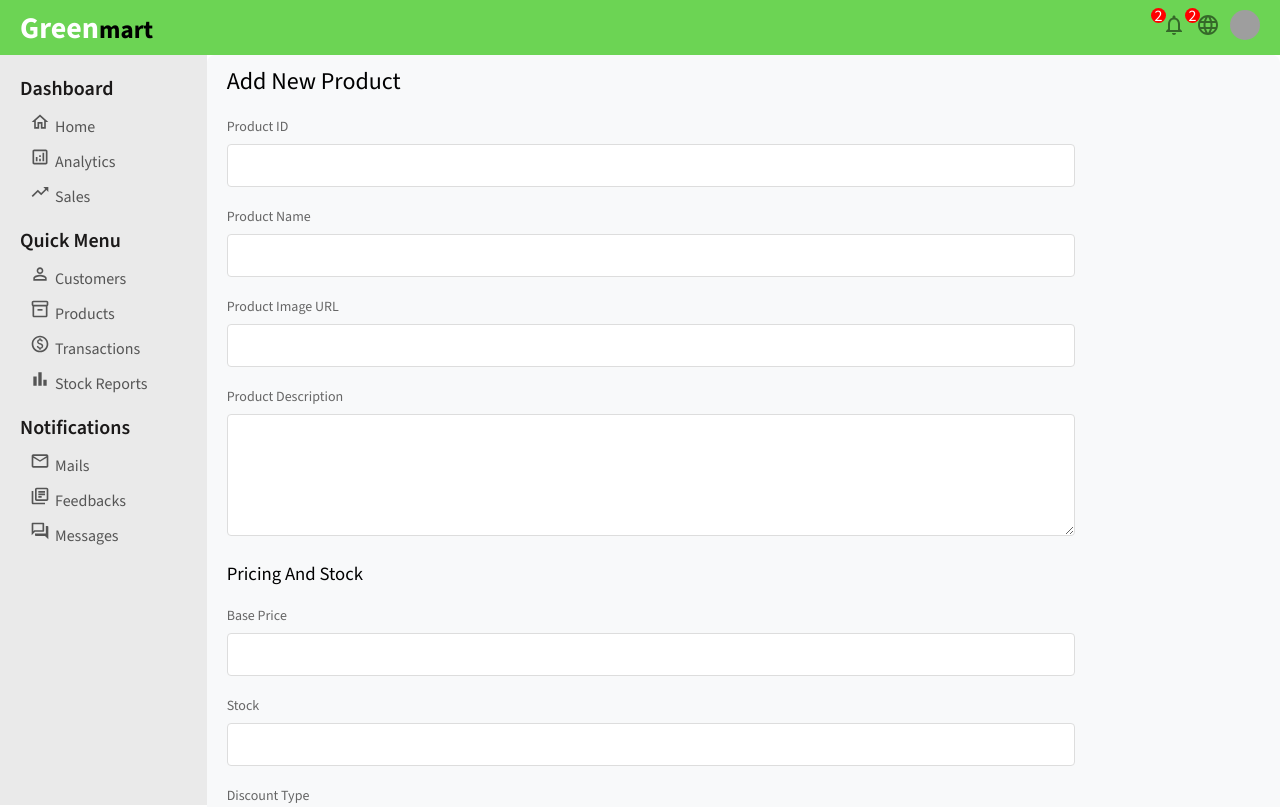
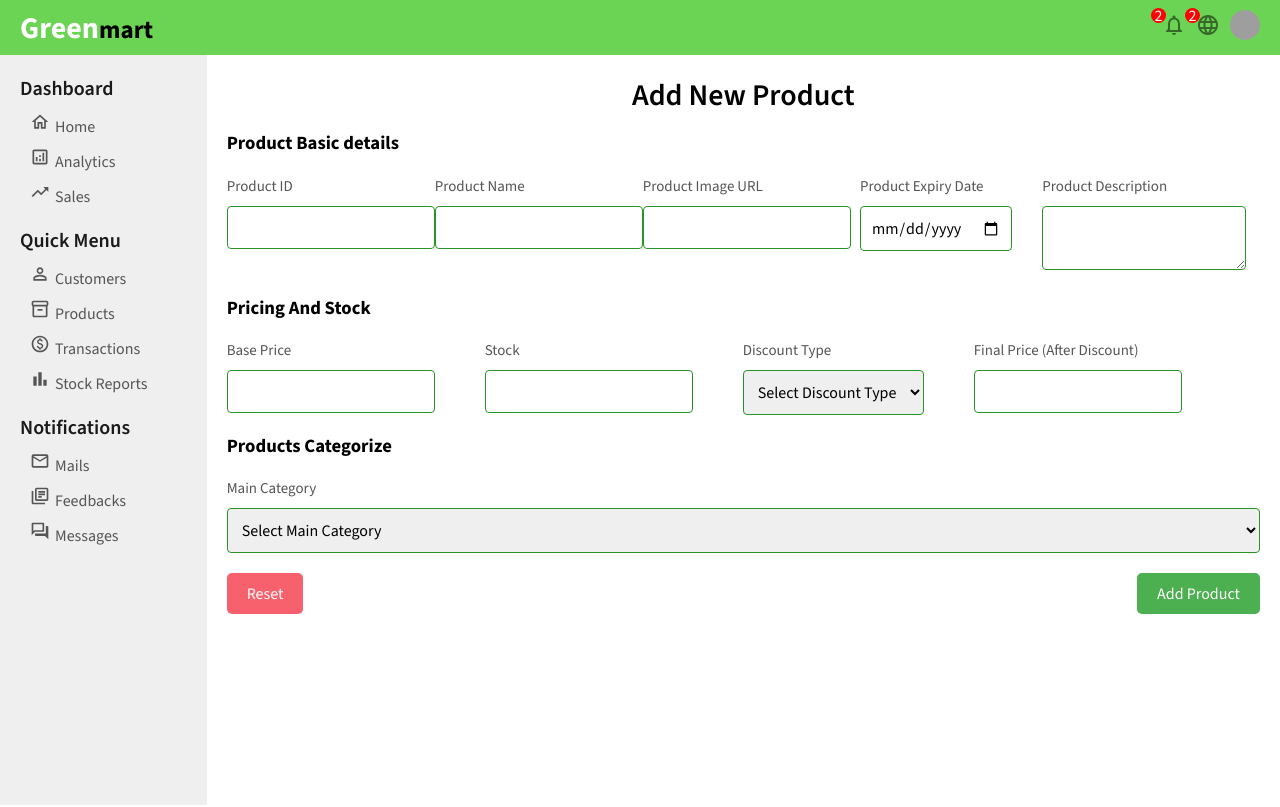
Before and after one commit to xokaji/SuperMarket-Admin-Panel, a React (Create React App) app: page /products/new in a window 1280 px wide. Shown: the top 807 px of the page. Built offline with nearby package versions, Linux system fonts and the light colour scheme; grey boxes are pictures that could not be loaded.

Commit message:
New Updates

```diff
--- a/package.json
+++ b/package.json
@@ -21,6 +21,7 @@
     "react-router-dom": "^6.26.0",
     "react-scripts": "5.0.1",
     "react-spinners": "^0.14.1",
+    "react-toastify": "^10.0.5",
     "recharts": "^2.12.7",
     "redux": "^5.0.1",
     "web-vitals": "^2.1.4"
--- a/src/components/sidebar/sidebar.css
+++ b/src/components/sidebar/sidebar.css
@@ -1,10 +1,10 @@
 .sidebar{
     flex:1;
     height: calc(100vh - 50px);
-    background-color:white;
+    background-color:#efefef;
     position: sticky;
     top:50px;
-    background-color: rgb(234, 234, 234);
+
 
 
 }
--- a/src/pages/newProduct/NewProduct.jsx
+++ b/src/pages/newProduct/NewProduct.jsx
@@ -1,6 +1,8 @@
 import React, { useState, useEffect } from 'react';
-import { db } from '../../firebase'; // Make sure the path is correct
-import { collection, addDoc } from 'firebase/firestore'; // Import Firestore methods
+import { db } from '../../firebase'; // Adjust the path as needed
+import { collection, addDoc } from 'firebase/firestore';
+import { toast, ToastContainer } from 'react-toastify'; // Import Toastify components
+import 'react-toastify/dist/ReactToastify.css'; // Import Toastify CSS
 import './newproduct.css';
 
 export default function AddNewProduct() {
@@ -13,22 +15,22 @@ export default function AddNewProduct() {
   const [productCategory, setProductCategory] = useState('');
   const [productImage, setProductImage] = useState('');
   const [productID, setProductID] = useState('');
-  const [basePrice, setBasePrice] = useState(''); // Renamed to basePrice for clarity
+  const [basePrice, setBasePrice] = useState('');
   const [finalPrice, setFinalPrice] = useState('');
+  const [expiryDate, setExpiryDate] = useState(''); // New expiry date state
 
-  // Mapping main categories to related product categories
+  // Category mappings
   const mainCategoryMap = {
-    Grocery: ['Flour', 'Noodles', 'Pasta', 'Rice', 'Sugar', 'Oil', 'Bread', 'Canned Foods'],
-    Dairy: ['Milk', 'Cheese', 'Yogurt'],
-    Meats: ['Chicken', 'Beef', 'Pork', 'Fish'],
-    Frozen: ['Ice Cream', 'Frozen Vegetables'],
+    Grocery: ['Flour', 'Noodles', 'Pasta', 'Rice', 'Sugar', 'Oil', 'Bread', 'Jam'],
+    'Dairy & Eggs': ['Milk', 'Cheese', 'Yogurt', 'Butter','Eggs'],
+    'Meats & Seafoods': ['Chicken', 'Beef', 'Pork', 'Fish'],
+    'Frozen Foods': ['Ice Cream', 'Sausages','Ham'],
     Beverages: ['Juice', 'Soft Drinks', 'Water'],
-    Snacks: ['Chips', 'Cookies', 'Candy'],
-    Bakery: ['Bread', 'Pastries'],
-    Health: ['Vitamins', 'Supplements', 'Herbal Products'],
+    Snacks: ['Chips','Candy','Biscuits'],
+    'Bakery Products': [ 'Cakes','Cookies','Short-Eats'],
+    'Health & Wellness': ['Vitamins', 'Supplements', 'Herbal Products','Medicines','Cleaning Products','Soap & Shampoo','Personal Care','Face Wash Products'],
   };
 
-  // Mapping product categories to companies
   const categoryCompanyMap = {
     Flour: ['Prima', 'Sarathchandra'],
     Noodles: ['Prima', 'Maggie'],
@@ -36,27 +38,50 @@ export default function AddNewProduct() {
     Rice: ['Araliya', 'Nipuna', 'Rathna'],
     Sugar: ['Luckky', 'Orient'],
     Oil: ['Turkey', 'Fortune', 'Marina'],
-    Bread: ['Prima'],
-    'Canned Foods': ['Tuna Fish', 'Jam'],
-    Milk: ['Anchor', 'Highland'],
-    Cheese: ['Anchor', 'Kraft'],
-    Yogurt: ['Anchor', 'Yoplait'],
+    Bread: ['Prima', 'Sumihiru Products'],
+    Jam: ['MD Products', 'Kist'],
+    Milk: ['Anchor', 'Highland','Palawaththa'],
+    Cheese: ['Anchor', 'Kraft','Kotmale'],
+    Yogurt: ['Anchor', 'Yoplait', 'Ambewela','Kotmale'],
+    Butter: ['Anchor', 'Kotmale', 'Raththi'],
+    Eggs: ['Happy Hen','Crysbro'],
     Chicken: ['Crysbro', 'Bairaha'],
     Beef: ['MeatCo', 'Local'],
-    Fish: ['Canned Tuna', 'Local Catch'],
+    Fish: ['Canned Tuna', 'Tora Fish', 'Teppiliya Fish'],
+    'Ice Cream': ['Elephant House', 'Cargills'],
+    Sausages: ['Elephant House', 'Cargills', 'Prima'],
+    Ham: ['Elephant House', 'Cargills', 'Prima'],
+    Juice: ['Richlife', 'Cargills', 'Elephant House'],
+    'Soft Drinks': ['Coca Cola', 'Pepsi', 'Sprite', 'Fanta','EGB'],
+    Water: ['Nestle', 'Supan Water'],
+    Chips: ['Lays', 'Pringles', 'Cheetos'],
+    Candy: ['M&Ms', 'Snickers', 'KitKat','Mars','Bounty','Twix'],
+    Biscuits: ['Munchee', 'Maliban', 'Uswatta Products'],
+    Cakes: ['Tiara', 'Wijaya Cakes'],
+    Cookies: ['Choco Mo', "Chipie Chap"],
+    'Short-Eats':['Dissanayake Bakers'],
+    Vitamins: ['Local Vitamins'],
+    Supplements:['Mars Products', 'Carnivorous','Lighting Energy'],
+    'Herbal Products':['Nature Secrets','Spa Ceylon'],
+    Medicines:['Panadol','Paracitamol','Sidhdhalepa','IoDEX Bam'],
+    'Cleaning Products':['Harpic','Bio-Clean'],
+    'Soap & Shampoo':['Dave', 'Pears', 'Baby Sheramie'],
+    'Face Wash Products':['Nature Secrets','Fair & Lovely', 'Fair & Handsome' ],
+    'Personal Care': ['Signal','Clogard','Fems','Arya']
+
   };
 
   const handleMainCategoryChange = (e) => {
     const selectedMainCategory = e.target.value;
     setMainCategory(selectedMainCategory);
-    setProductCategory(''); // Reset product category when main category changes
-    setCompany(''); // Reset company when main category changes
+    setProductCategory('');
+    setCompany('');
   };
 
   const handleProductCategoryChange = (e) => {
     const selectedProductCategory = e.target.value;
     setProductCategory(selectedProductCategory);
-    setCompany(''); // Reset company when product category changes
+    setCompany('');
   };
 
   const calculateFinalPrice = (basePrice, discountType) => {
@@ -69,17 +94,20 @@ export default function AddNewProduct() {
     return finalPrice;
   };
 
-  // Update final price whenever base price or discount type changes
   useEffect(() => {
     if (basePrice) {
       setFinalPrice(calculateFinalPrice(basePrice, discountType));
     }
   }, [basePrice, discountType]);
 
-
-
   const handleSubmit = async (e) => {
     e.preventDefault();
+
+    // Validate required fields
+    if (!productName || !productID || !basePrice || !stock || !expiryDate) {
+      toast.error('Please fill in all required fields.');
+      return;
+    }
 
     try {
       await addDoc(collection(db, 'products'), {
@@ -93,9 +121,13 @@ export default function AddNewProduct() {
         productCategory,
         productImage,
         productID,
+        expiryDate, // Adding expiry date to Firestore
       });
 
+      // Show success toast
+      toast.success('Product added successfully!');
 
+      // Reset form fields
       setProductName('');
       setDescription('');
       setFinalPrice('');
@@ -106,109 +138,83 @@ export default function AddNewProduct() {
       setProductCategory('');
       setProductImage('');
       setProductID('');
-      alert('Product added successfully!');
-
+      setExpiryDate(''); // Reset expiry date
+      setBasePrice('');
     } catch (error) {
+      toast.error('Failed to add product. Please try again.');
       console.error('Error adding product: ', error);
-      alert('Failed to add product. Please try again.');
     }
   };
 
   return (
     <div className="addProductForm2">
-      <h2>Add New Product</h2>
+
+      <div className="productTitle">
+        <label>Add New Product</label>
+      </div>
+
+
+      {/* Toast Container */}
+      <ToastContainer position="top-right" autoClose={3000} hideProgressBar={false} newestOnTop closeOnClick rtl={false} pauseOnFocusLoss draggable pauseOnHover />
+
       <form onSubmit={handleSubmit}>
+        <h3>Product Basic details</h3>
+        {/* General Info */}
         <div className="general-info">
           <div className="form-group-product">
             <label>Product ID</label>
-            <input
-              type="text"
-              value={productID}
-              onChange={(e) => setProductID(e.target.value)}
-              required
-            />
+            <input type="text" value={productID} onChange={(e) => setProductID(e.target.value)} required />
           </div>
           <div className="form-group-product">
             <label>Product Name</label>
-            <input
-              type="text"
-              value={productName}
-              onChange={(e) => setProductName(e.target.value)}
-              required
-            />
+            <input type="text" value={productName} onChange={(e) => setProductName(e.target.value)} required />
           </div>
           <div className="form-group-product">
             <label>Product Image URL</label>
-            <input
-              type="text"
-              value={productImage}
-              onChange={(e) => setProductImage(e.target.value)}
-              required
-            />
+            <input type="text" value={productImage} onChange={(e) => setProductImage(e.target.value)} required />
+          </div>
+          <div className="form-group-product">
+            <label>Product Expiry Date</label>
+            <input type="date" value={expiryDate} onChange={(e) => setExpiryDate(e.target.value)} required /> {/* New Expiry Date Field */}
           </div>
           <div className="form-group-product">
             <label>Product Description</label>
-            <textarea
-              value={description}
-              onChange={(e) => setDescription(e.target.value)}
-              required
-            />
+            <textarea value={description} onChange={(e) => setDescription(e.target.value)} required />
           </div>
         </div>
 
-        {/* <div className="image-section">
-          <h3>Upload Product Image</h3>
-          <input type="file" onChange={handleImageUpload} />
-          {image && <img src={image} alt="Product" className="product-image" />}
-        </div> */}
-
+        {/* Pricing and Stock */}
         <div className="pricing-stock-section">
           <h3>Pricing And Stock</h3>
-          <div className="form-group-product">
+          <div className="general-info2">
+          <div className="form-group-product2">
             <label>Base Price</label>
-            <input
-              type="number"
-              value={basePrice}
-              onChange={(e) => setBasePrice(e.target.value)}
-              required
-            />
+            <input type="number" value={basePrice} onChange={(e) => setBasePrice(e.target.value)} required />
           </div>
-
-          <div className="form-group-product">
+          <div className="form-group-product2">
             <label>Stock</label>
-            <input
-              type="number"
-              value={stock}
-              onChange={(e) => setStock(e.target.value)}
-              required
-            />
+            <input type="number" value={stock} onChange={(e) => setStock(e.target.value)} required />
           </div>
-          <div className="form-group-product">
+          <div className="form-group-product2">
             <label>Discount Type</label>
-            <select
-              value={discountType}
-              onChange={(e) => setDiscountType(e.target.value)}
-              required
-            >
+            <select value={discountType} onChange={(e) => setDiscountType(e.target.value)} required>
               <option value="">Select Discount Type</option>
               <option value="No Discount">No Discount</option>
               <option value="Seasonal Discount">Seasonal Discount</option>
               <option value="Holiday Discount">Holiday Discount</option>
             </select>
           </div>
-          <div className="form-group-product">
+          <div className="form-group-product2">
             <label>Final Price (After Discount)</label>
-            <input
-              type="number"
-              value={finalPrice}
-              readOnly
-              required
-            />
+            <input type="number" value={finalPrice} readOnly required />
           </div>
         </div>
+        </div>
 
+        {/* Categories */}
         <div className="category-section">
-          <div className="form-group-product">
+          <h3>Products Categorize</h3>
+          <div className="form-group-product3">
             <label>Main Category</label>
             <select value={mainCategory} onChange={handleMainCategoryChange} required>
               <option value="">Select Main Category</option>
@@ -221,50 +227,35 @@ export default function AddNewProduct() {
           </div>
 
           {mainCategory && (
-            <div className="form-group-product">
+            <div className="form-group-product3">
               <label>Product Category</label>
-              <select
-                value={productCategory}
-                onChange={handleProductCategoryChange}
-                required
-
-              >
+              <select value={productCategory} onChange={handleProductCategoryChange} required>
                 <option value="">Select Product Category</option>
-      {/* Render the options only if mainCategory is selected */}
-            {mainCategory ? (
-            mainCategoryMap[mainCategory].map((prodCat) => (
-             <option key={prodCat} value={prodCat}>
-              {prodCat}
-            </option>
-          ))
-      ) : (
-        <option disabled>Select a Main Category first</option>
-      )}
+                {mainCategoryMap[mainCategory].map((prodCat) => (
+                  <option key={prodCat} value={prodCat}>
+                    {prodCat}
+                  </option>
+                ))}
               </select>
             </div>
           )}
 
           {productCategory && (
-            <div className="form-group-product">
+            <div className="form-group-product3">
               <label>Product Company</label>
-              <select
-                value={company}
-                onChange={(e) => setCompany(e.target.value)}
-                required
-                disabled={!productCategory}
-              >
+              <select value={company} onChange={(e) => setCompany(e.target.value)} required>
                 <option value="">Select Company</option>
-                {categoryCompanyMap[productCategory]?.map((comp) => (
+                {categoryCompanyMap[productCategory].map((comp) => (
                   <option key={comp} value={comp}>
                     {comp}
                   </option>
-                ))
-                }
+                ))}
               </select>
             </div>
           )}
         </div>
 
+        {/* Action Buttons */}
         <div className="action-buttons">
           <button type="reset" className="cancel-product">
             Reset
--- a/src/pages/newProduct/newproduct.css
+++ b/src/pages/newProduct/newproduct.css
@@ -1,5 +1,4 @@
-.addProductForm2 {
-
+/* .addProductForm2 {
     padding: 10px 20px;
     background-color: #f8f9fa;
     border-radius: 8px;
@@ -92,7 +91,6 @@
   .action-buttons {
     display: flex;
     justify-content:space-around;
-
     margin-top: 20px;
   }
 
@@ -123,3 +121,116 @@
   .add-product:hover, .save-draft:hover {
     opacity: 0.9;
   }
+   */
+
+   .addProductForm2{
+    flex:5;
+    padding: 20px;
+
+   }
+
+   .productTitle{
+    display: flex;
+    justify-content: center;
+   }
+
+   .productTitle label{
+    font-size: 30px;
+    font-weight: 600;
+    margin-bottom: 15px;
+   }
+
+   .general-info{
+    margin-top: 20px;
+    display: flex;
+
+
+   }
+
+   .form-group-product label{
+    color: #555;
+    font-size: 15px;
+   }
+
+   .form-group-product input ,textarea, select{
+    margin-top: 10px;
+    padding: 10px;
+    font-size: 16px;
+    border: 1px solid #289426;
+    border-radius: 4px;
+    outline: none;
+
+   }
+
+   .general-info2{
+      display: flex;
+      margin-top: 20px;
+      gap:50px;
+   }
+
+   .form-group-product2{
+    display: flex;
+    flex-direction: column;
+
+   }
+
+   .form-group-product2 label{
+    color: #555;
+    font-size: 15px;
+
+   }
+
+   .form-group-product2 input ,textarea{
+    margin-top: 10px;
+    padding: 10px;
+    font-size: 16px;
+    border: 1px solid #289426;
+    border-radius: 4px;
+    outline: none;
+    margin-bottom:20px;
+   }
+
+   .category-section label{
+    color: #555;
+    font-size: 15px;
+    margin-top: 20px;
+
+   }
+   .form-group-product3{
+    margin-bottom: 10px;
+    display: flex;
+    flex-direction: column;
+   }
+
+   .action-buttons {
+    display: flex;
+    justify-content: space-between;
+    margin-top: 20px;
+  }
+
+  .cancel-product, .add-product {
+    padding: 10px 20px;
+    font-size: 16px;
+    border-radius: 5px;
+    border: none;
+    cursor: pointer;
+    transition: background-color 0.3s ease;
+  }
+
+  .cancel-product {
+    background-color: #f7616e; /* Soft red */
+    color: white;
+  }
+
+  .cancel-product:hover {
+    background-color: #ff4949; /* Darker red */
+  }
+
+  .add-product {
+    background-color: #4caf50; /* Green */
+    color: white;
+  }
+
+  .add-product:hover {
+    background-color: #45a049; /* Darker green */
+  }
--- a/src/pages/stockCategory/grocery/Grocery.jsx
+++ b/src/pages/stockCategory/grocery/Grocery.jsx
@@ -67,6 +67,7 @@ const Grocery = () => {
         </div>
 
 
+
         <div className="select-container">
           <label htmlFor="month-select">Choose a Month:</label>
           <select id="month-select" value={selectedMonth} onChange={handleMonthSelect}>
--- a/src/pages/stocks/stocks.css
+++ b/src/pages/stocks/stocks.css
@@ -31,7 +31,7 @@
     display: flex;
     justify-content: space-between;
     margin: 20px;
-    background-color: whitesmoke;
+    background-color: white;
     box-shadow: 0px 0px 10px -1px rgba(0,0,0,0.1);
     border-radius: 20px;
 
@@ -44,13 +44,13 @@
     flex: 1;
     border-radius: 8px;
     text-align: center;
-    color: rgb(245, 133, 133);
+
     flex-direction: column;
     display: flex;
     padding:30px;
     margin:30px;
     transition: transform 0.3s ease;
-    background-color: white;
+    background-color: #e1e1e1;
 
   }
 
@@ -67,7 +67,8 @@
     border-radius: 10px;
     font-weight: 600;
     cursor: pointer;
-    background-color: white;
+    border:none;
+    background-color: #5deb75;
 
   }
 
```
Also changed, not shown: src/components/notifications/Notifications.jsx (added, +15 -0 lines), src/components/notifications/notifications.css (added, +23 -0 lines), 1 other file (tests, documents, lock files or other folders).
